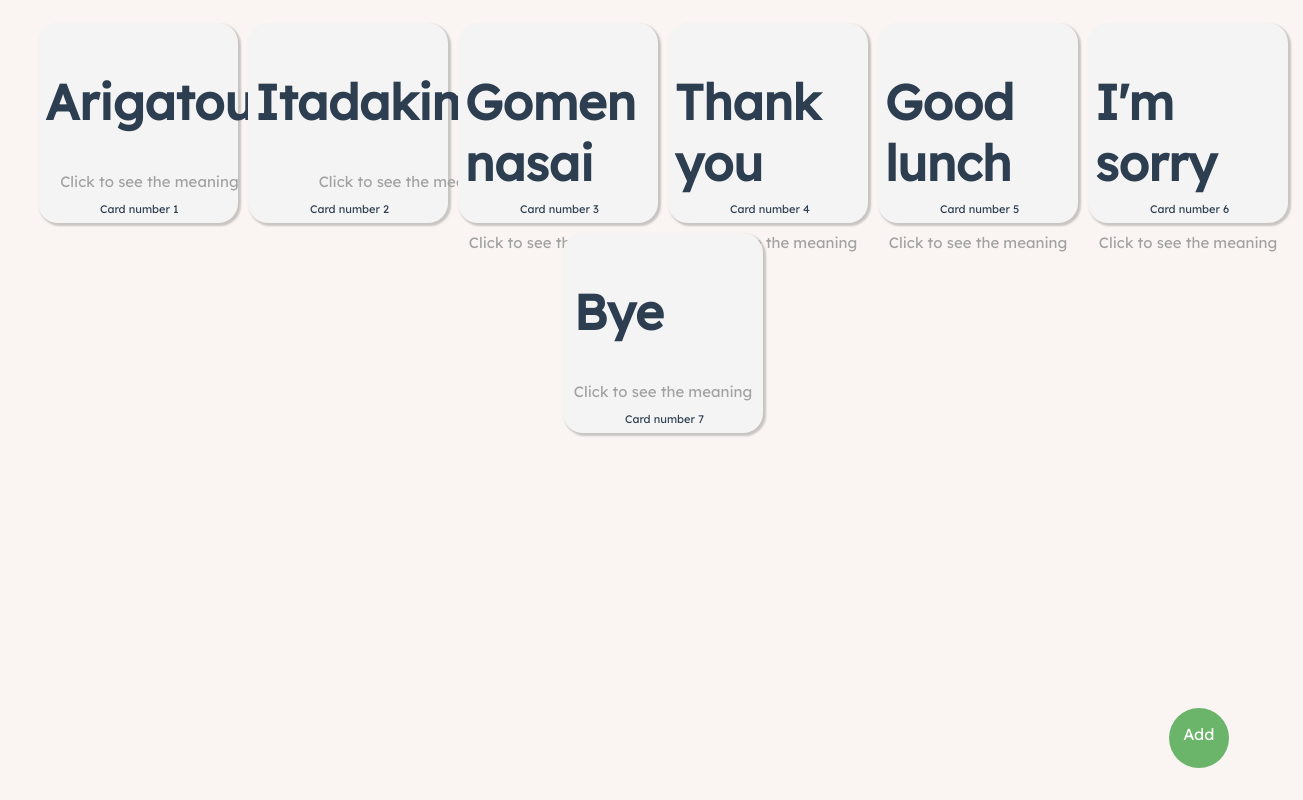
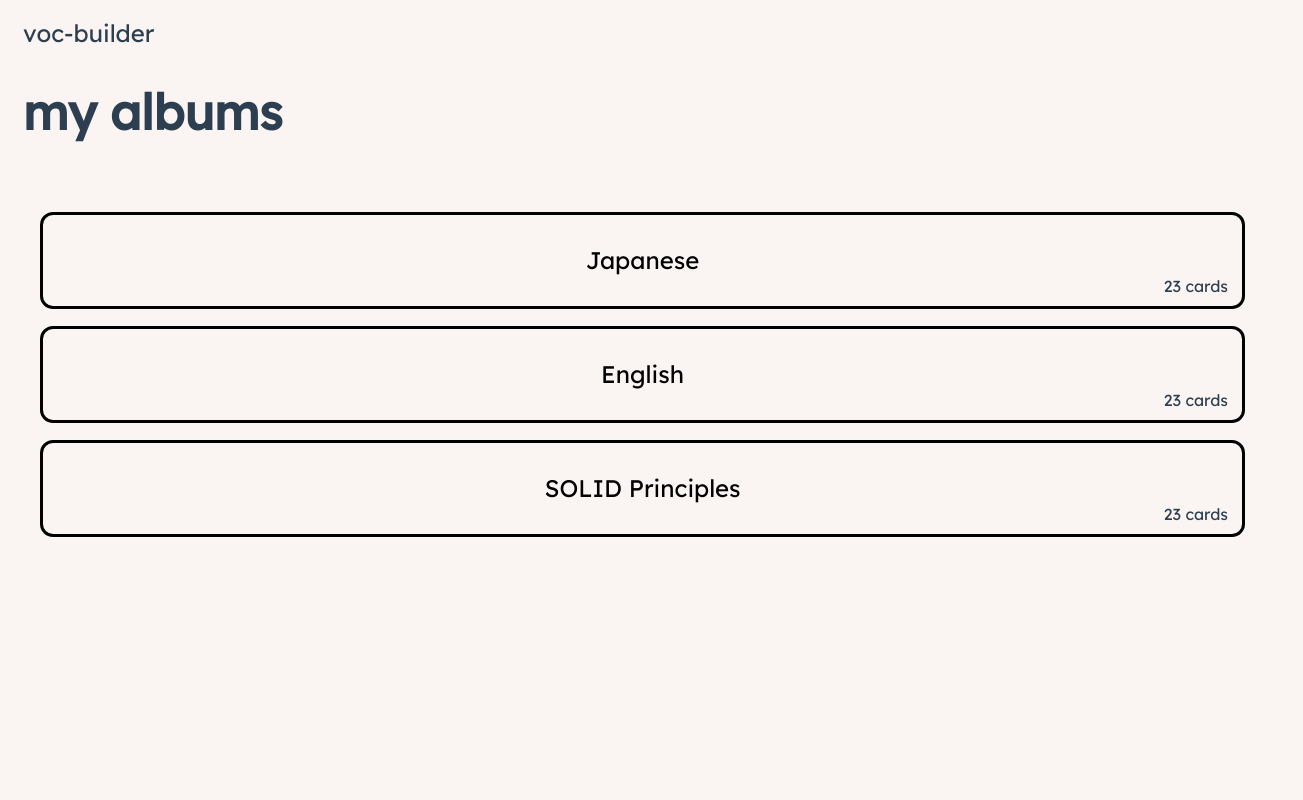
Before and after one commit to Carmenprz/Voc-builder, a Vue app: page / in a window 1280 px wide. Shown: the whole page, 1303 px wide, since content can reach past the window. Built offline with nearby package versions, Linux system fonts and the light colour scheme; data requests are answered from the project's data file.

Commit message:
prettier corrections

```diff
--- a/db.json
+++ /dev/null
@@ -1,46 +0,0 @@
-{
-  "cards": [
-    {
-      "id": 1,
-      "word": "Arigatou",
-      "meaning": "¡Gracias!",
-      "album": "japanese"
-    },
-    {
-      "id": 2,
-      "word": "Itadakimasu",
-      "meaning": "¡Que aproveche!",
-      "album": "japanese"
-    },
-    {
-      "id": 3,
-      "word": "Gomen nasai",
-      "meaning": "Lo siento",
-      "album": "japanese"
-    },
-    {
-      "id": 4,
-      "word": "Thank you",
-      "meaning": "¡Gracias!",
-      "album": "english"
-    },
-    {
-      "id": 5,
-      "word": "Good lunch",
-      "meaning": "¡Que aproveche!",
-      "album": "english"
-    },
-    {
-      "id": 6,
-      "word": "I'm sorry",
-      "meaning": "Lo siento",
-      "album": "english"
-    },
-    {
-      "id": 7,
-      "word": "Bye",
-      "meaning": "Adiós",
-      "album": "english"
-    }
-  ]
-}
--- a/src/router/index.js
+++ b/src/router/index.js
@@ -1,33 +1,27 @@
-import Vue from "vue";
-import VueRouter from "vue-router";
-import CardList from "../views/CardList.vue";
-import CardCreate from "../views/CardCreate.vue";
-import Albums from "../views/Albums.vue";
+import Vue from 'vue'
+import VueRouter from 'vue-router'
+import CardCreate from '../views/CardCreate.vue'
+import Albums from '../views/Albums.vue'
 
-Vue.use(VueRouter);
+Vue.use(VueRouter)
 
 const routes = [
   {
-    path: "/",
-    name: "card-list",
-    component: CardList,
+    path: '/',
+    name: 'albums-list',
+    component: Albums,
   },
   {
-    path: "/card/create",
-    name: "card-create",
+    path: '/card/create',
+    name: 'card-create',
     component: CardCreate,
   },
-  {
-    path: "/albums",
-    name: "albums-list",
-    component: Albums,
-  }
-];
+]
 
 const router = new VueRouter({
-  mode: "history",
+  mode: 'history',
   base: process.env.BASE_URL,
   routes,
-});
+})
 
-export default router;
+export default router
```
Also changed, not shown: package.json (+5 -4 lines), src/main.js (+6 -6 lines), src/store/index.js (+4 -4 lines), 1 other file (tests, documents, lock files or other folders).
